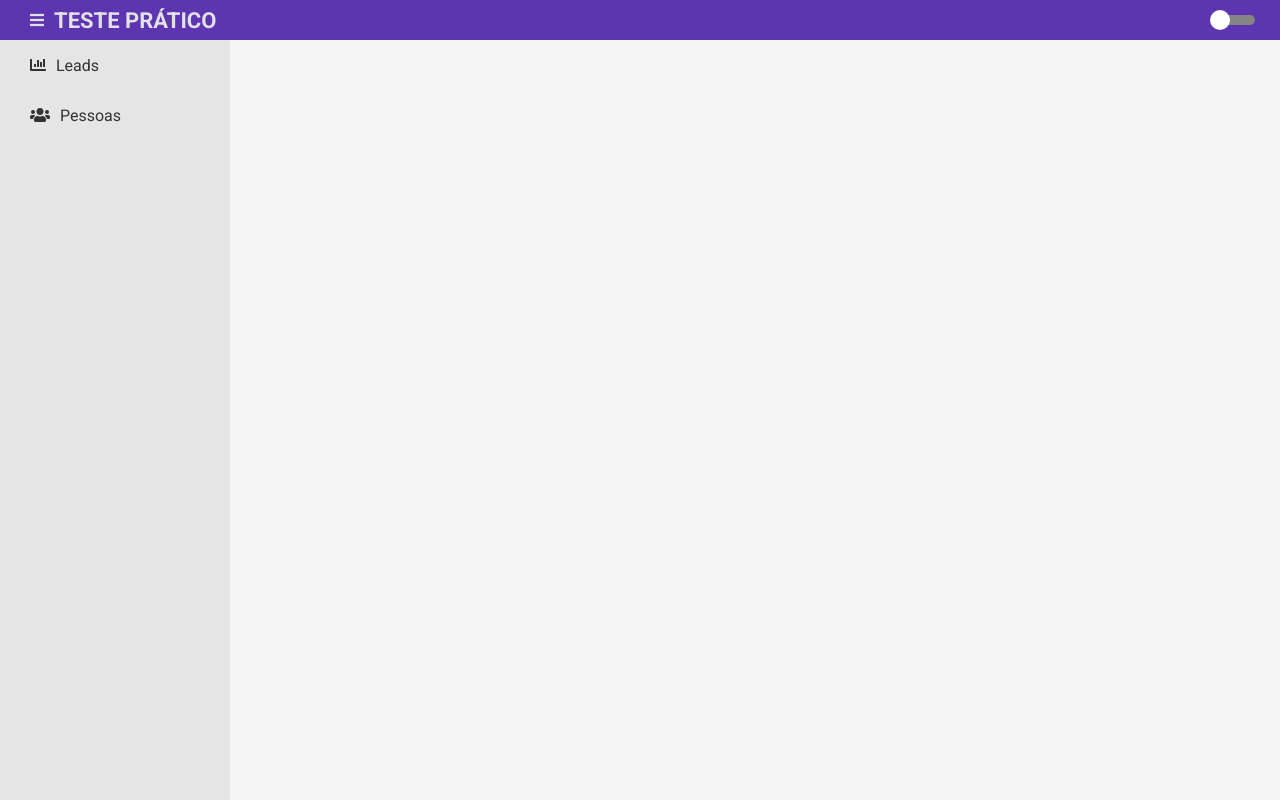
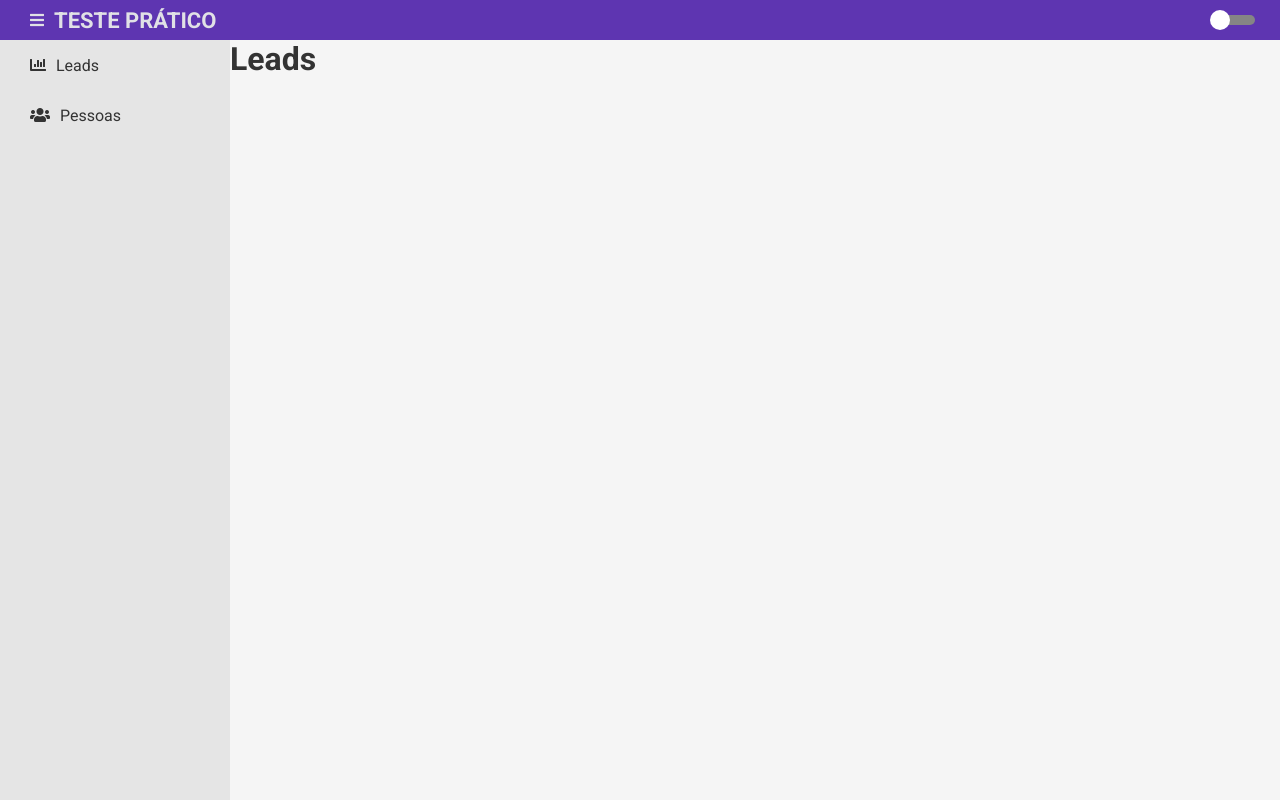
Before and after one commit to steferson-augusto/leads, a React (Create React App) app: page /leads in a window 1280 px wide. Built offline with nearby package versions, Linux system fonts and the light colour scheme.

Commit message:
feat: adiciona rota para um único lead

```diff
--- a/src/routes/app.routes.tsx
+++ b/src/routes/app.routes.tsx
@@ -1,7 +1,8 @@
 import React from 'react'
-import { Switch, Route } from 'react-router-dom'
+import { Switch, Route, Redirect } from 'react-router-dom'
 
 import Structure from '../components/Structure'
+import Lead from '../pages/Lead'
 import Leads from '../pages/Leads'
 
 interface Props {
@@ -11,7 +12,9 @@ interface Props {
 const AppRoutes: React.FC<Props> = ({ toogleTheme }) => (
   <Structure toogleTheme={toogleTheme}>
     <Switch>
-      <Route exact path="/" component={Leads} />
+      <Redirect exact from="/" to="/leads" />
+      <Route exact path="/leads/:id" component={Lead} />
+      <Route path="/leads" component={Leads} />
       {/* <Route exact path="/furniture/:id" component={Furniture} /> */}
       {/* <Route path="*" component={NotFound} /> */}
     </Switch>
```
